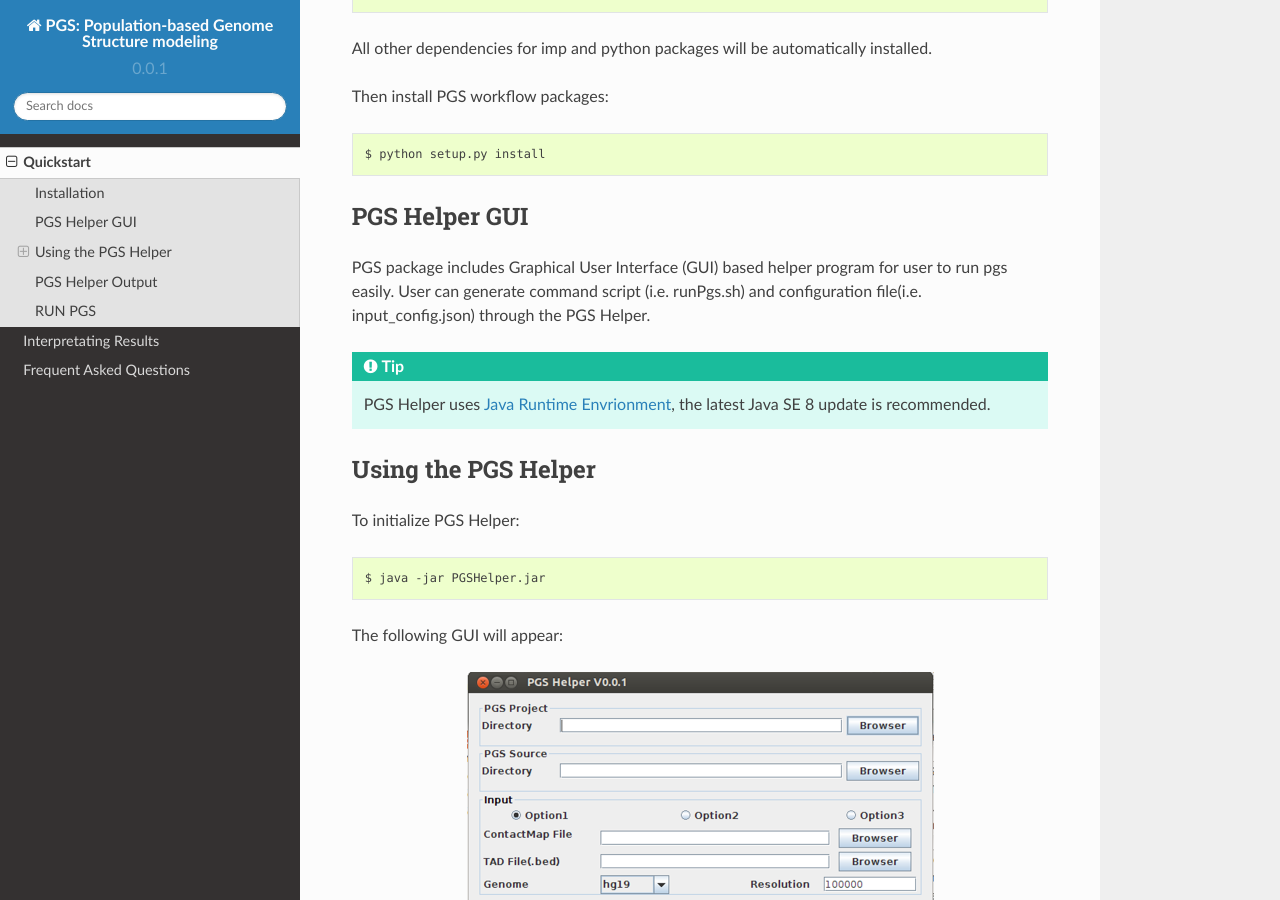
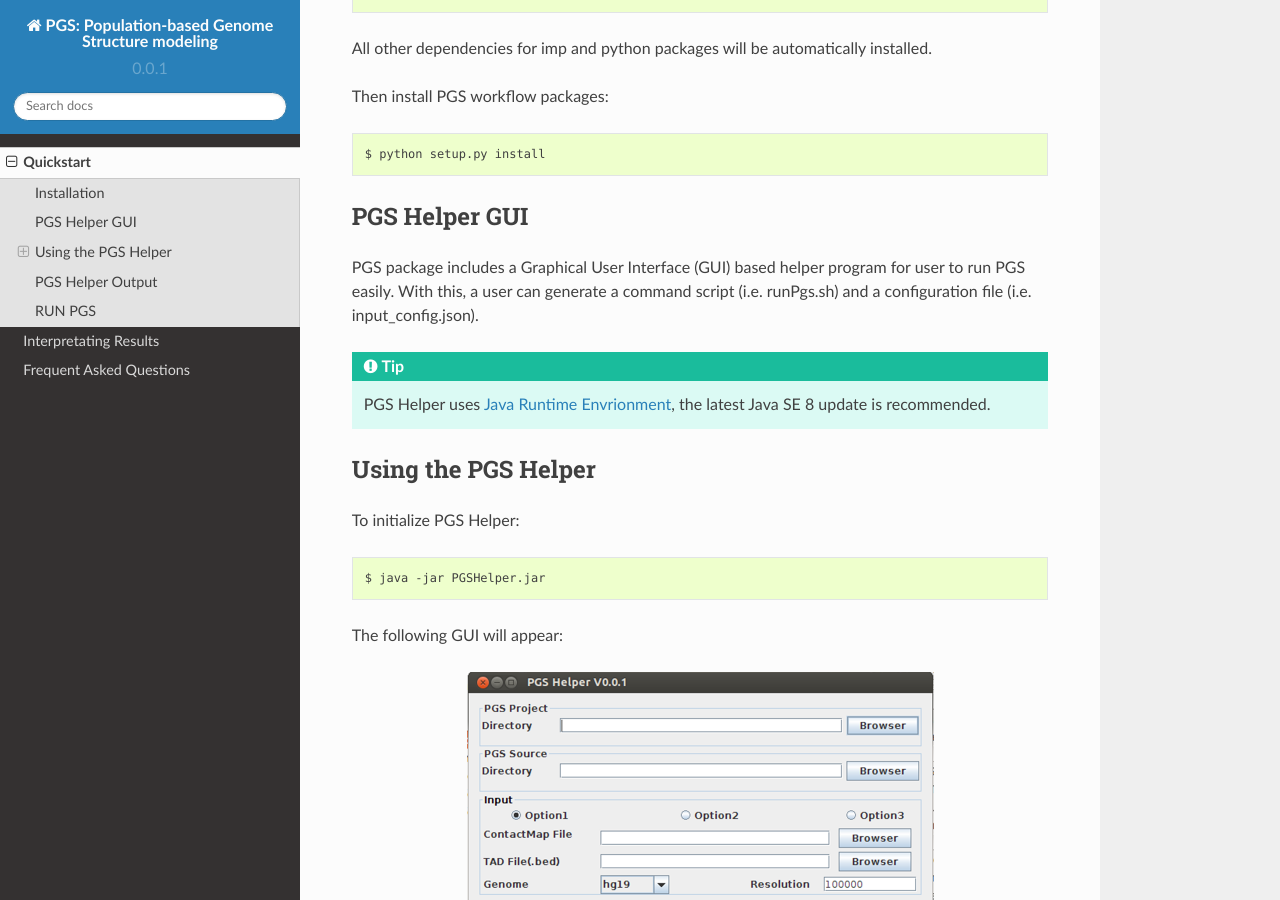
Before and after one commit to alberlab/pgs, a Sphinx documentation site: the page built from docs/quickstart.rst, in a window 1280 px wide and 900 px high, scrolled down 618 px. Built offline with Sphinx 7.4.7 and the Read the Docs theme 2.0.0, drawn with Linux system fonts in a browser that asks for light colours.

Commit message:
quickstart fix tip

```diff
--- a/docs/quickstart.rst
+++ b/docs/quickstart.rst
@@ -37,10 +37,11 @@
 PGS Helper GUI
 --------------
 
-PGS package includes Graphical User Interface (GUI) based helper program for user to run pgs easily.
-User can generate command script (i.e. runPgs.sh) and configuration file(i.e. input_config.json) through the PGS Helper.
+PGS package includes a Graphical User Interface (GUI) based helper program for user to run PGS easily.
+With this, a user can generate a command script (i.e. runPgs.sh) and a configuration file (i.e. input_config.json).
 
-.. Tip:: PGS Helper uses `Java Runtime Envrionment <http://www.oracle.com/technetwork/java/javase/downloads/index.html>`_, the latest Java SE 8 update is recommended.
+.. tip:: PGS Helper uses `Java Runtime Envrionment <http://www.oracle.com/technetwork/java/javase/downloads/index.html>`_, the latest Java SE 8 update is recommended.
+
 
 
 Using the PGS Helper
```
